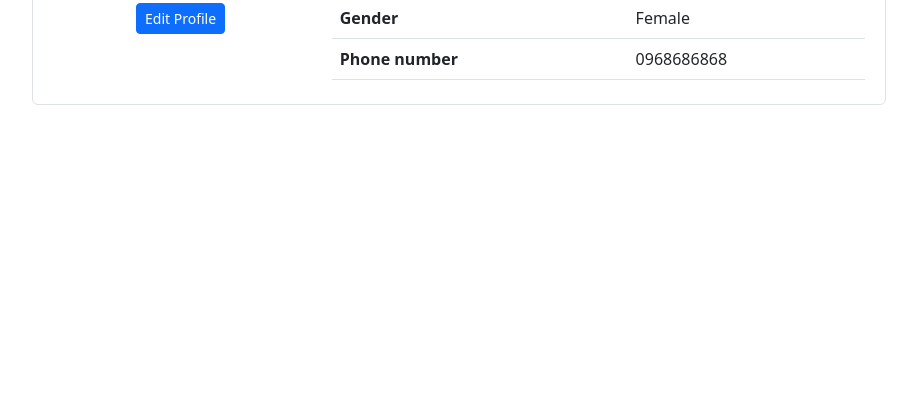
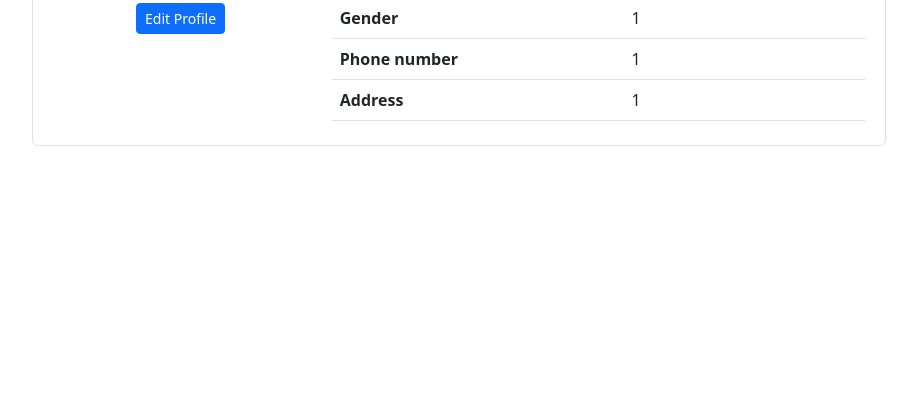
Before and after one commit to vunguyen1472/web-programming-assignment-hk222, a PHP site: page /Assignment/profile.php in a window 1280 px wide. Shown: the part 238-658 px from the top of the page, without its empty margins (181-1098 px from the left). Run offline with PHP 8.4, Linux system fonts and the light colour scheme; the visitor is signed in with stand-in values (Sample User, id 1).

Commit message:
update profile.php

```diff
--- a/profile.php
+++ b/profile.php
@@ -1,3 +1,6 @@
+<?php
+    session_start();
+?>
 <!DOCTYPE html>
 <html>
     <head>
@@ -21,10 +24,34 @@
                 <div class="h1">Profile</div>
                 <table class="table">
                     <tr><th colspan="2">User Details:</th></tr>
-                    <tr><th>Full name</th><td>Anne</td></tr>
-                    <tr><th>ID</th><td>2052001</td></tr>
-                    <tr><th>Gender</th><td>Female</td></tr>
-                    <tr><th>Phone number</th><td>0968686868</td></tr>
+                    <tr>
+                        <th>Full name</th>
+                        <td><?php echo $_SESSION['name'] ?></td>
+                    </tr>
+                    <tr>
+                        <th>ID</th>
+                        <td>
+                            <?php echo $_SESSION['id'] ?>
+                        </td>
+                    </tr>
+                    <tr>
+                        <th>Gender</th>
+                        <td>
+                            <?php echo $_SESSION['gender'] ?>
+                        </td>
+                    </tr>
+                    <tr>
+                        <th>Phone number</th>
+                        <td>
+                            <?php echo $_SESSION['phone'] ?>
+                        </td>
+                    </tr>
+                    <tr>
+                        <th>Address</th>
+                        <td>
+                            <?php echo $_SESSION['address'] ?>
+                        </td>
+                    </tr>
                 </table>
             </div>
         </div>
```
